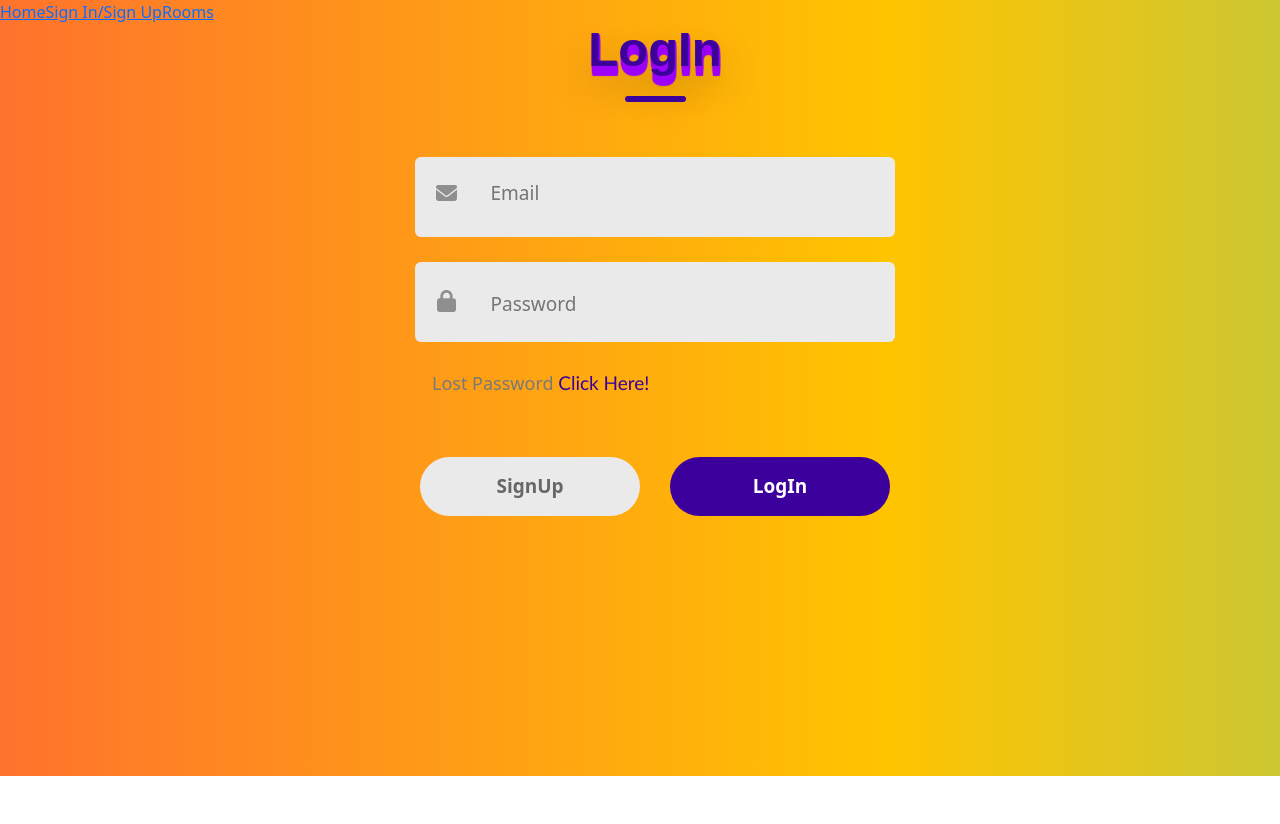
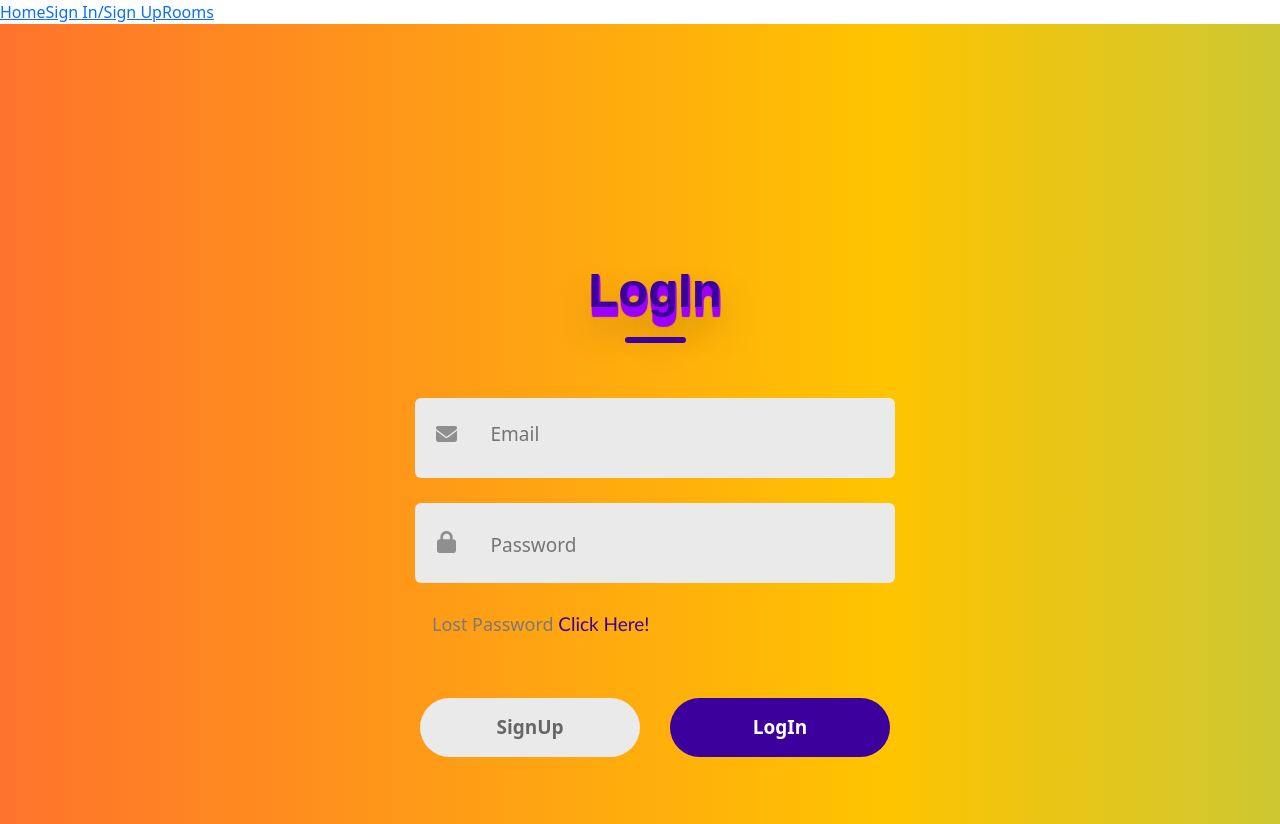
Before and after one commit to Salem0515/Hotel, a React (Vite) app: page /Hotel/signin-signup in a window 1280 px wide. Before the commit the page ends 800 px from the top, so only its background shows below. Built offline with nearby package versions, Linux system fonts and the light colour scheme.

Commit message:
Update SigninSignup.css

```diff
--- a/src/Components/SigninSignup/SigninSignup.css
+++ b/src/Components/SigninSignup/SigninSignup.css
@@ -7,8 +7,6 @@
     align-items: center;
     min-height: 100vh;
     margin: 0;
-    margin-top: -241px;
-    padding-bottom: 200px;
 }
 
 .containerrr{
```
